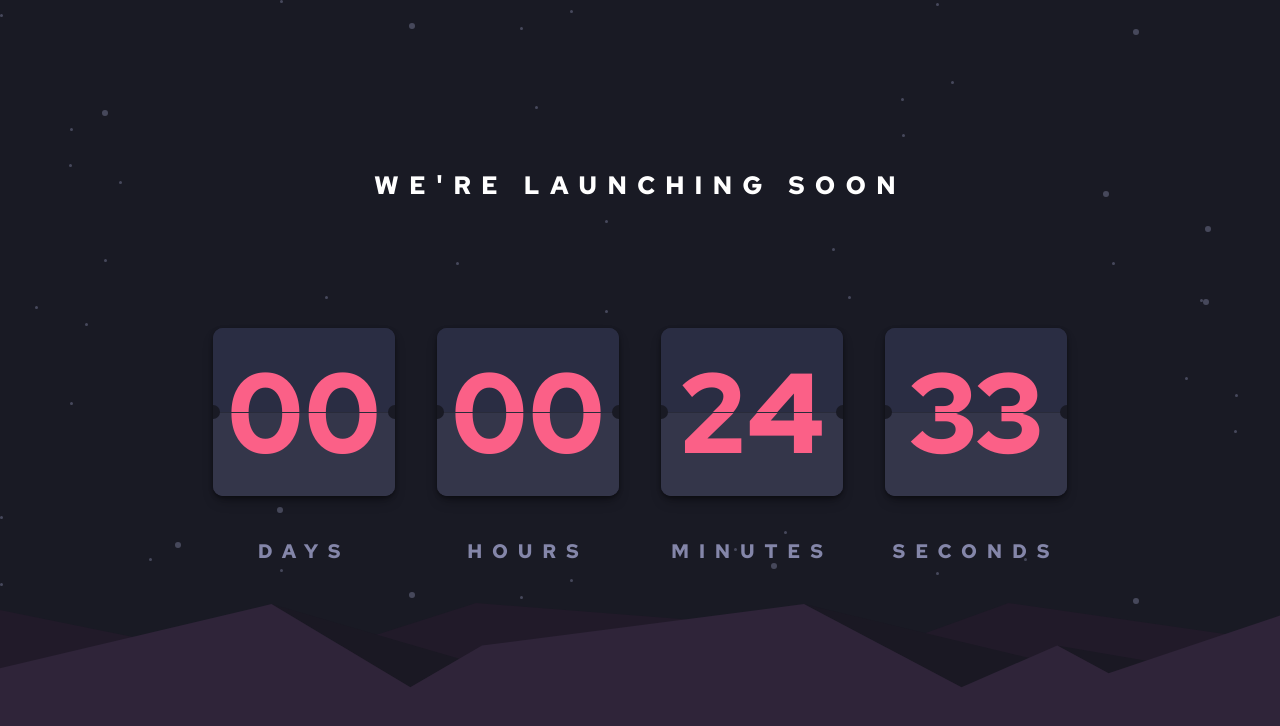
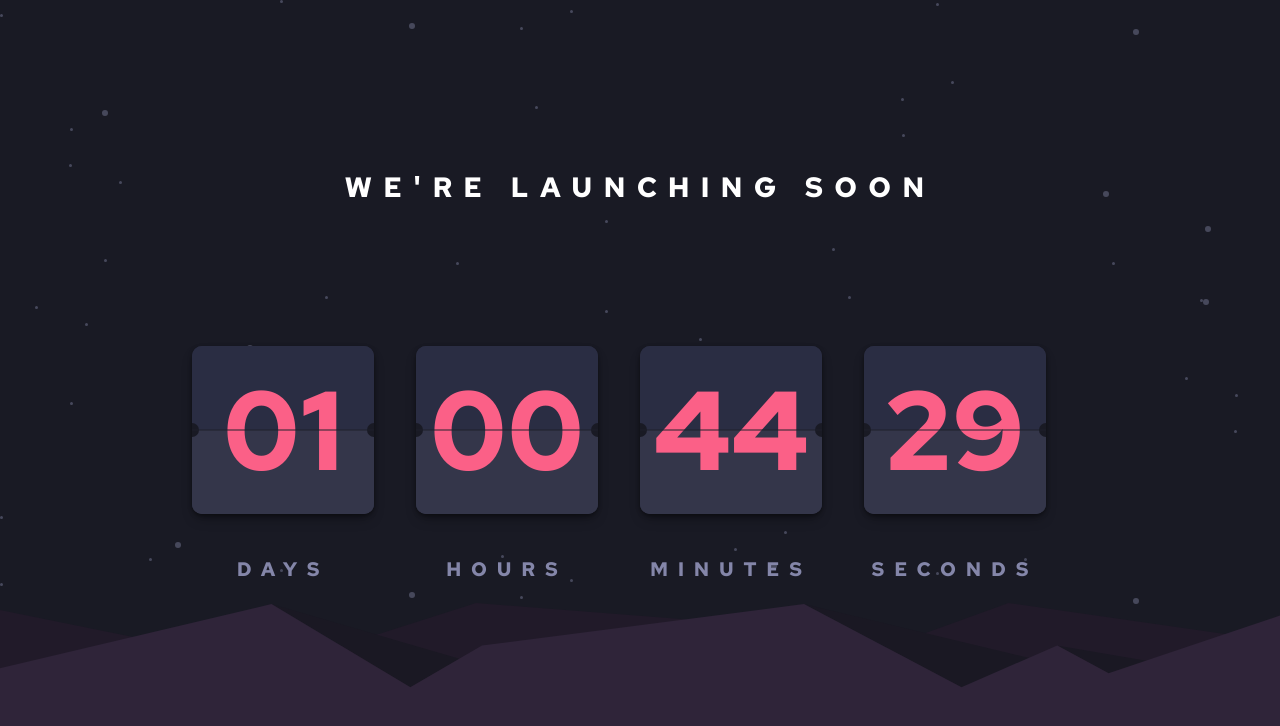
Before and after one commit to alvaromd99/countdown-timer, a website built with Vite: page index.html in a window 1280 px wide. Built offline with nearby package versions, Linux system fonts and the light colour scheme.

Commit message:
make timer work and stop at 0

```diff
--- a/index.html
+++ b/index.html
@@ -31,6 +31,7 @@
 								</div>
 								<div class="circle left"></div>
 								<div class="circle right"></div>
+								<div class="line"></div>
 							</div>
 							<p>Days</p>
 						</div>
@@ -47,6 +48,7 @@
 								</div>
 								<div class="circle left"></div>
 								<div class="circle right"></div>
+								<div class="line"></div>
 							</div>
 							<p>Hours</p>
 						</div>
@@ -62,6 +64,7 @@
 								</div>
 								<div class="circle left"></div>
 								<div class="circle right"></div>
+								<div class="line"></div>
 							</div>
 							<p>Minutes</p>
 						</div>
@@ -76,9 +79,13 @@
 								</div>
 								<div class="circle left"></div>
 								<div class="circle right"></div>
+								<div class="line"></div>
 							</div>
 							<p>Seconds</p>
 						</div>
+
+						<!-- Links  -->
+						<div class="links-cont"></div>
 					</div>
 				</div>
 			</div>
--- a/main.js
+++ b/main.js
@@ -1,7 +1,6 @@
-const targetDate = '2023-11-10T12:00:00'
+const targetDate = '2023-11-02T16:03:30'
 
 function getTimeSegmentElements(segmentElement) {
-	console.log(segmentElement)
 	const segment = segmentElement.querySelector('.card')
 	const top = segment.querySelector('.top')
 	const bottom = segment.querySelector('.bottom')
@@ -13,14 +12,17 @@ function getTimeSegmentElements(segmentElement) {
 }
 
 function updateSegmentValues(displayElement, overlayElement, value) {
-	displayElement.textContent = value
-	overlayElement.textContent = value
+	displayElement.textContent = String(value).padStart(2, '0')
+	overlayElement.textContent = String(value).padStart(2, '0')
 }
 
 function updateTimeSegment(segmentElement, timeValue) {
 	const { top, bottom, segmentOverlay, topOverlay, bottomOverlay } =
 		getTimeSegmentElements(segmentElement)
 
+	if (parseInt(top.textContent, 10) === timeValue) {
+		return
+	}
 	segmentOverlay.classList.add('flip')
 
 	updateSegmentValues(top, bottomOverlay, timeValue)
@@ -41,5 +43,49 @@ function updateTimeSection(sectionId, timeValue) {
 	updateTimeSegment(sectionElement, timeValue)
 }
 
-updateTimeSection('seconds', 33)
-updateTimeSection('minutes', 24)
+function getTimeRemaining(targetDateTime) {
+	const timeNow = Date.now()
+	const secondsRemaining = Math.floor((targetDateTime - timeNow) / 1000)
+
+	const complete = timeNow >= targetDateTime
+
+	if (complete) {
+		return {
+			complete,
+			days: 0,
+			hours: 0,
+			minutes: 0,
+			seconds: 0,
+		}
+	}
+
+	const days = Math.floor(secondsRemaining / (60 * 60 * 24))
+	const hours = Math.floor((secondsRemaining / (60 * 60)) % 24)
+	const minutes = Math.floor((secondsRemaining / 60) % 60)
+	const seconds = secondsRemaining % 60
+
+	return { complete, days, hours, minutes, seconds }
+}
+
+function updateAllTimes() {
+	const targetDateTime = new Date(targetDate).getTime()
+	const { complete, days, hours, minutes, seconds } =
+		getTimeRemaining(targetDateTime)
+
+	if (!complete) {
+		updateTimeSection('days', days)
+		updateTimeSection('hours', hours)
+		updateTimeSection('minutes', minutes)
+		updateTimeSection('seconds', seconds)
+	}
+
+	return complete
+}
+
+const countdownTime = setInterval(() => {
+	const isCompleted = updateAllTimes()
+
+	if (isCompleted) {
+		clearInterval(countdownTime)
+	}
+}, 1000)
--- a/reset.css
+++ b/reset.css
@@ -11,7 +11,6 @@
 }
 
 body {
-	min-height: 100vh;
 	font-family: 'Red Hat Text', sans-serif;
 	font-size: 14px;
 }
--- a/style.css
+++ b/style.css
@@ -1,5 +1,5 @@
 :root {
-	--bl: hsl(237, 18%, 59%);
+	--letter-color: hsl(237, 18%, 59%);
 	--number-color: hsl(345, 95%, 68%);
 
 	--title-color: hsl(0, 0%, 100%);
@@ -31,7 +31,7 @@
 .counter-cont h1 {
 	color: var(--title-color);
 	text-transform: uppercase;
-	font-size: 1.8em;
+	font-size: 2em;
 	text-align: center;
 	letter-spacing: 0.4em;
 	margin-bottom: 5em;
@@ -45,7 +45,7 @@
 }
 
 .segment-cont p {
-	color: var(--bl);
+	color: var(--letter-color);
 	text-align: center;
 	text-transform: uppercase;
 	letter-spacing: 0.5em;
@@ -64,24 +64,6 @@
 	margin-bottom: 3em;
 }
 
-.circle {
-	position: absolute;
-	width: 0.5em;
-	height: 1em;
-	background-color: var(--bg-color);
-}
-
-.circle.left {
-	border-radius: 0 0.5em 0.5em 0;
-	top: 5.5em;
-}
-
-.circle.right {
-	border-radius: 0.5em 0 0 0.5em;
-	top: 5.5em;
-	right: 0;
-}
-
 .top,
 .bottom {
 	font-size: 8em;
@@ -98,7 +80,6 @@
 }
 
 .bottom {
-	border-top: 1px solid var(--line-color);
 	background-color: var(--second-part);
 	line-height: 0;
 }
@@ -130,7 +111,6 @@
 }
 
 .bottom-overlay {
-	border-top: 1px solid var(--line-color);
 	background-color: var(--second-part);
 	bottom: 0;
 	line-height: 0;
@@ -164,3 +144,29 @@
 		transform: rotateX(0deg);
 	}
 }
+
+.circle {
+	position: absolute;
+	width: 0.5em;
+	height: 1em;
+	background-color: var(--bg-color);
+}
+
+.circle.left {
+	border-radius: 0 0.5em 0.5em 0;
+	top: 5.5em;
+}
+
+.circle.right {
+	border-radius: 0.5em 0 0 0.5em;
+	top: 5.5em;
+	right: 0;
+}
+
+.line {
+	width: 100%;
+	height: 0.2em;
+	position: absolute;
+	top: 5.9em;
+	background-color: var(--line-color);
+}
```
